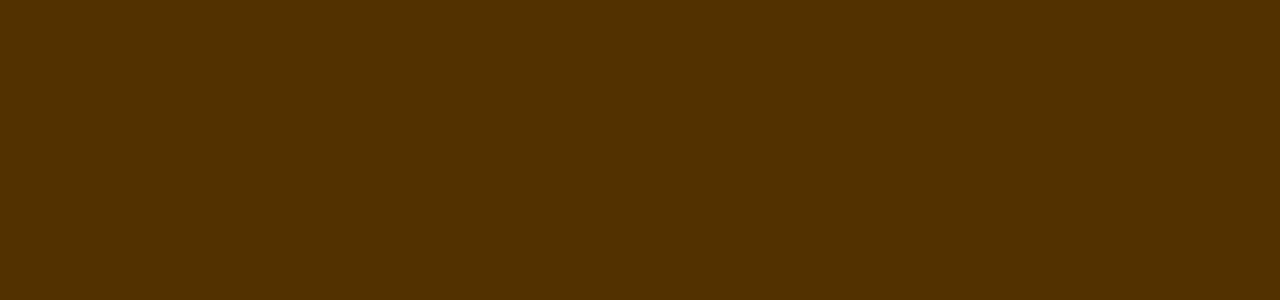
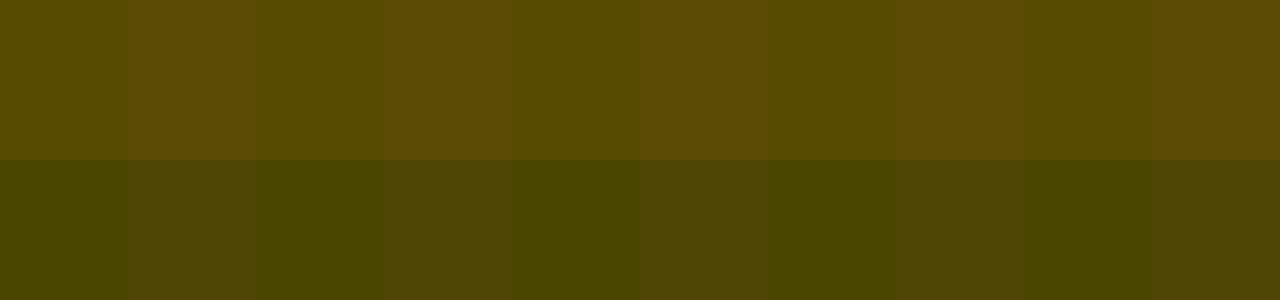
Before and after one commit to Axwabo/pumpkins-vs-undead, a Vue app: page / in a window 1280 px wide. Both pictures are taken after a click on the button "Play". Shown: the top 300 px of the page. Built offline with nearby package versions, Linux system fonts and the light colour scheme.

Commit message:
begin game view

```diff
--- a/src/App.vue
+++ b/src/App.vue
@@ -2,11 +2,13 @@
 import { ref } from "vue";
 import PWABadge from "./components/PWABadge.vue";
 import SplashScreen from "./components/SplashScreen.vue";
+import GameView from "./components/GameView.vue";
 
 const splash = ref(true);
 </script>
 
 <template>
     <SplashScreen v-if="splash" v-on:click="splash = false" />
+    <GameView v-else />
     <PWABadge />
 </template>
--- /dev/null
+++ b/src/components/GameView.vue
@@ -0,0 +1,35 @@
+<script setup lang="ts">
+import NavBar from "./NavBar.vue";
+import Lane from "./Lane.vue";
+</script>
+
+<template>
+    <div id="game">
+        <NavBar />
+        <Lane />
+        <Lane />
+        <Lane />
+        <Lane />
+        <Lane />
+    </div>
+</template>
+
+<style scoped>
+#game {
+    font-size: 2em;
+    width: 100%;
+    height: 100%;
+    display: grid;
+    grid-template-rows: auto repeat(5, 1fr);
+}
+</style>
+
+<style>
+#game .lane:nth-child(even) {
+    background-color: rgba(213, 107, 0, 0.1);
+}
+
+#game .slot:nth-child(even) {
+    background-color: rgba(50, 255, 50, 0.1);
+}
+</style>
--- /dev/null
+++ b/src/components/Lane.vue
@@ -0,0 +1,25 @@
+<script setup lang="ts">
+import PumpkinSlot from "./PumpkinSlot.vue";
+</script>
+
+<template>
+    <div class="lane">
+        <PumpkinSlot />
+        <PumpkinSlot />
+        <PumpkinSlot />
+        <PumpkinSlot />
+        <PumpkinSlot />
+        <PumpkinSlot />
+        <PumpkinSlot />
+        <PumpkinSlot />
+        <PumpkinSlot />
+        <PumpkinSlot />
+    </div>
+</template>
+
+<style scoped>
+.lane {
+    display: grid;
+    grid-template-columns: repeat(10, 1fr);
+}
+</style>
--- /dev/null
+++ b/src/components/NavBar.vue
@@ -0,0 +1,13 @@
+<script setup lang="ts">
+
+</script>
+
+<template>
+    <nav>
+
+    </nav>
+</template>
+
+<style scoped>
+
+</style>
--- a/src/components/PWABadge.vue
+++ b/src/components/PWABadge.vue
@@ -4,19 +4,19 @@ import { useRegisterSW } from "virtual:pwa-register/vue"
 
 // periodic sync is disabled, change the value to enable it, the period is in milliseconds
 // You can remove onRegisteredSW callback and registerPeriodicSync function
-const period = 0
+const period = 0;
 
-const swActivated = ref(false)
+const swActivated = ref(false);
 
 /**
  * This function will register a periodic sync check every hour, you can modify the interval as needed.
  */
 function registerPeriodicSync(swUrl: string, r: ServiceWorkerRegistration) {
-    if (period <= 0) return
+    if (period <= 0) return;
 
     setInterval(async () => {
         if ("onLine" in navigator && !navigator.onLine)
-            return
+            return;
 
         const resp = await fetch(swUrl, {
             cache: "no-store",
@@ -24,42 +24,32 @@ function registerPeriodicSync(swUrl: string, r: ServiceWorkerRegistration) {
                 "cache": "no-store",
                 "cache-control": "no-cache"
             }
-        })
+        });
 
         if (resp?.status === 200)
-            await r.update()
-    }, period)
+            await r.update();
+    }, period);
 }
 
 const { needRefresh, updateServiceWorker } = useRegisterSW({
     immediate: true,
     onRegisteredSW(swUrl, r) {
-        if (period <= 0) return
+        if (period <= 0) return;
         if (r?.active?.state === "activated") {
-            swActivated.value = true
-            registerPeriodicSync(swUrl, r)
+            swActivated.value = true;
+            registerPeriodicSync(swUrl, r);
         } else if (r?.installing) {
             r.installing.addEventListener("statechange", (e) => {
-                const sw = e.target as ServiceWorker
-                swActivated.value = sw.state === "activated"
+                const sw = e.target as ServiceWorker;
+                swActivated.value = sw.state === "activated";
                 if (swActivated.value)
-                    registerPeriodicSync(swUrl, r)
-            })
+                    registerPeriodicSync(swUrl, r);
+            });
         }
     }
-})
+});
 
-const title = computed(() => {
-
-    if (needRefresh.value)
-        return "New content available, click on reload button to update."
-    return ""
-})
-
-function close() {
-
-    needRefresh.value = false
-}
+const title = computed(() => needRefresh.value ? "New content available, click Reload to update." : "");
 </script>
 
 <template>
@@ -78,7 +68,7 @@ function close() {
             <button type="button" class="reload" @click="updateServiceWorker()">
                 Reload
             </button>
-            <button type="button" @click="close">
+            <button type="button" @click="needRefresh = false">
                 Close
             </button>
         </div>
@@ -87,18 +77,18 @@ function close() {
 
 <style scoped>
 .pwa-toast {
+    font-family: system-ui;
+    font-size: 1rem;
     position: fixed;
     right: 0;
     bottom: 0;
     margin: 16px;
     padding: 12px;
-    border: 1px solid #8885;
     border-radius: 4px;
     z-index: 1;
     text-align: left;
-    box-shadow: 3px 4px 5px 0 #8885;
     display: grid;
-    background-color: white;
+    background-color: black;
 }
 
 .pwa-toast .message {
--- /dev/null
+++ b/src/components/PumpkinSlot.vue
@@ -0,0 +1,13 @@
+<script setup lang="ts">
+
+</script>
+
+<template>
+    <div class="slot"></div>
+</template>
+
+<style scoped>
+.slot {
+    background-color: rgba(0, 255, 0, 0.1);
+}
+</style>
--- a/src/components/SplashScreen.vue
+++ b/src/components/SplashScreen.vue
@@ -22,6 +22,7 @@ const tilt = window.innerWidth < window.innerHeight;
     place-items: center;
     gap: 1rem;
     text-align: center;
+    font-size: 2em;
 }
 
 .tilt {
--- a/src/style.css
+++ b/src/style.css
@@ -15,7 +15,6 @@
     text-rendering: optimizeLegibility;
     -webkit-font-smoothing: antialiased;
     -moz-osx-font-smoothing: grayscale;
-    font-size: 2em;
 }
 
 a {
@@ -32,6 +31,7 @@ body {
     margin: 0;
     display: flex;
     min-height: 100vh;
+    overflow: hidden;
 }
 
 button {
```
